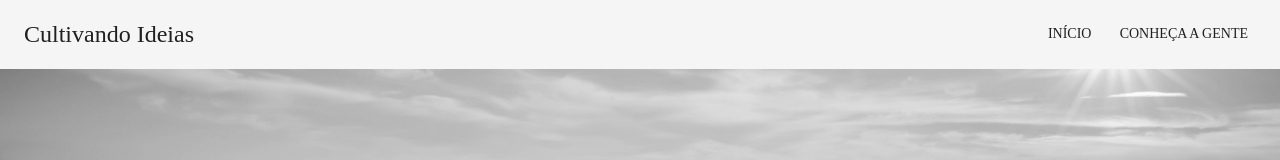
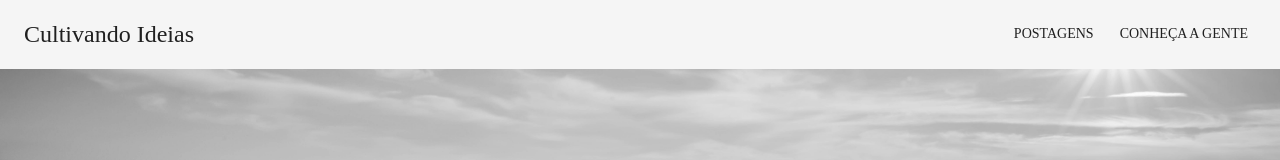
Before and after one commit to phtrind/cultivando-ideias-site, a React (Create React App) app: page / in a window 1280 px wide. Shown: the top 160 px of the page. Built offline with nearby package versions, Linux system fonts and the light colour scheme; no server answers; a web font is replaced by a local one.

Commit message:
Change menu item name

```diff
--- a/src/components/Toolbar/Toolbar.tsx
+++ b/src/components/Toolbar/Toolbar.tsx
@@ -54,7 +54,7 @@ const Toolbar: FunctionComponent<ToolbarProps> = ({ home, backButton }) => {
   const options: ButtonListItem[] = [
     {
       icon: <BookIcon />,
-      text: "Início",
+      text: "Postagens",
       click: () => history.push("/"),
     },
     {
```
